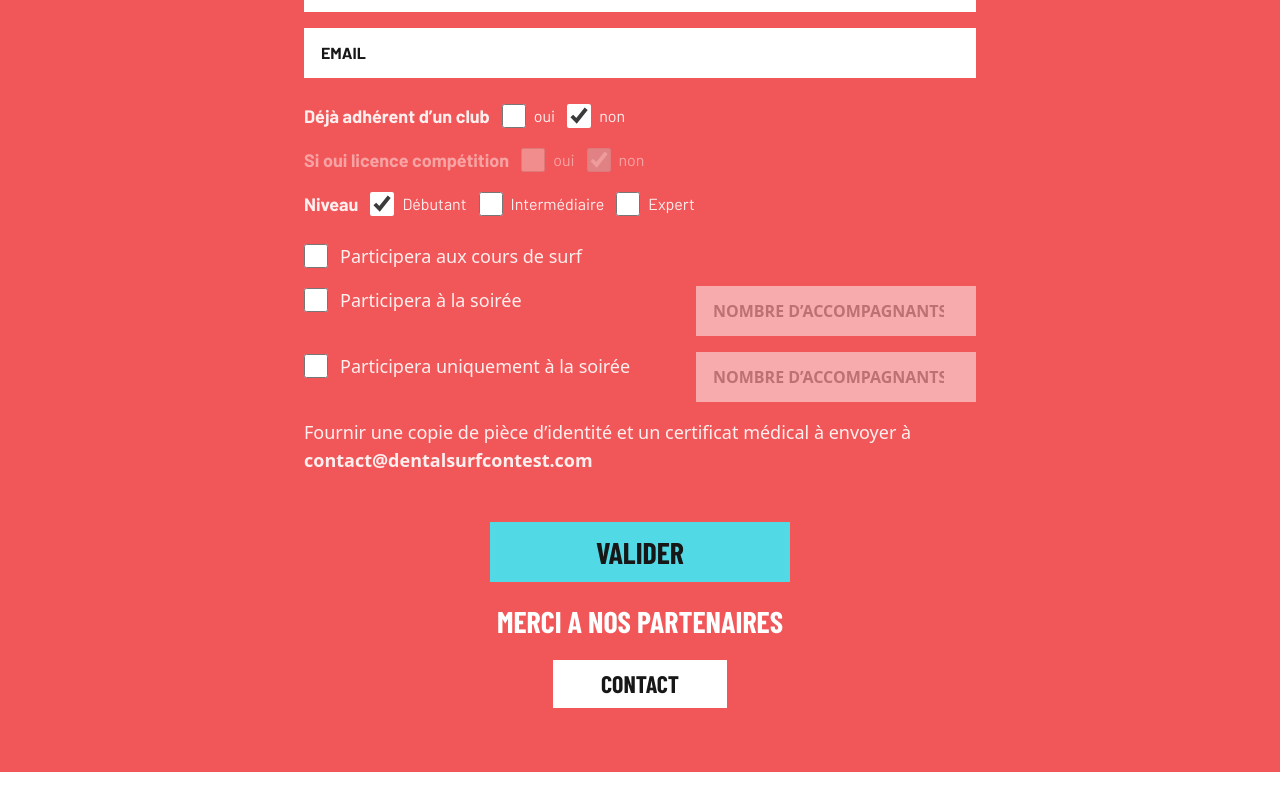
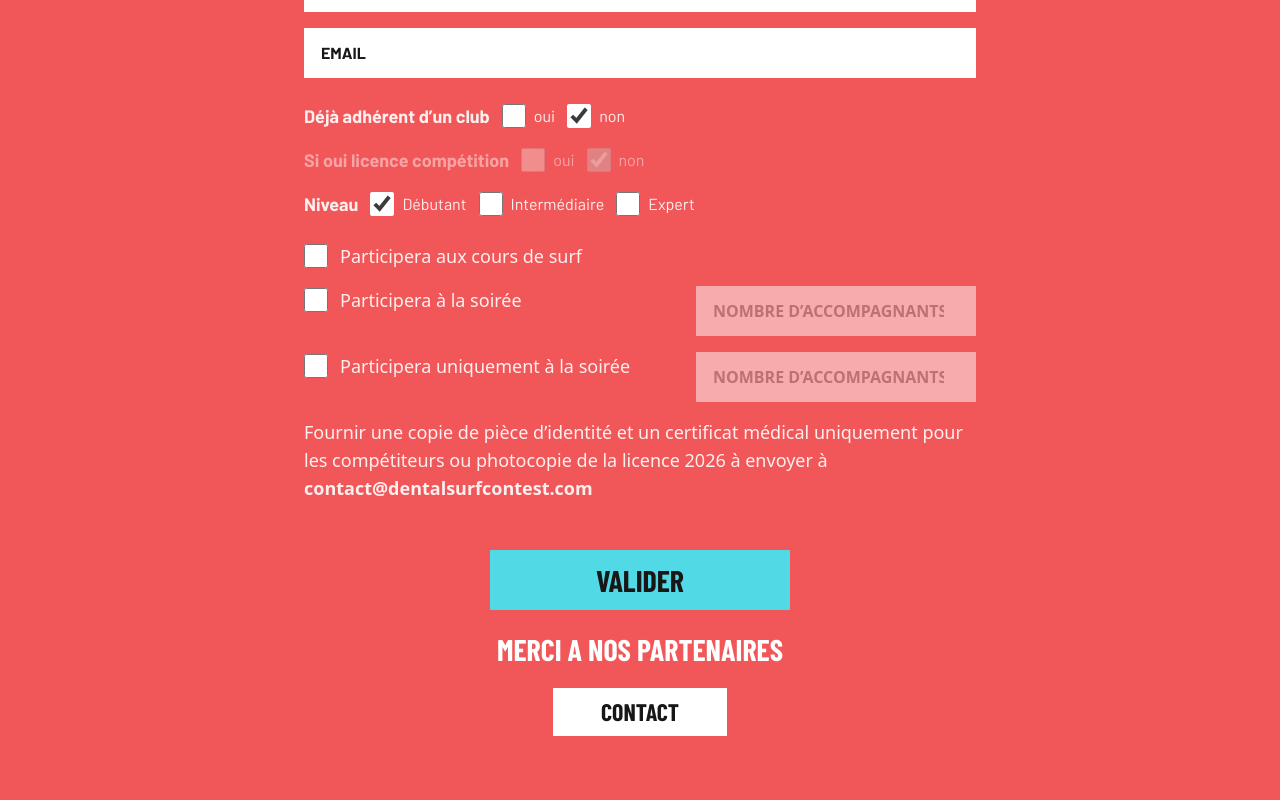
Before and after one commit to CyrThoDev/dental-surf-contest, a Next.js app: page / in a window 1280 px wide. Shown: the part 1602-2402 px from the top of the page. Before the commit the page ends 2374 px from the top, so only its background shows below. Built offline with nearby package versions, Linux system fonts and the light colour scheme; a web font is replaced by a local one.

Commit message:
modif image et textes

```diff
--- a/components/RegistrationForm.tsx
+++ b/components/RegistrationForm.tsx
@@ -431,8 +431,7 @@ export default function RegistrationForm() {
             </div>
 
             <p className="text-lg">
-              Fournir une copie de pièce d’identité et un certificat médical à
-              envoyer à{" "}
+              Fournir une copie de pièce d’identité et un certificat médical uniquement pour les compétiteurs ou photocopie de la licence 2026 à envoyer à{" "}
               <span className="text-lg font-semibold">
                 contact@dentalsurfcontest.com
               </span>
```
Also changed, not shown: 1 other file (tests, documents, lock files or other folders).
